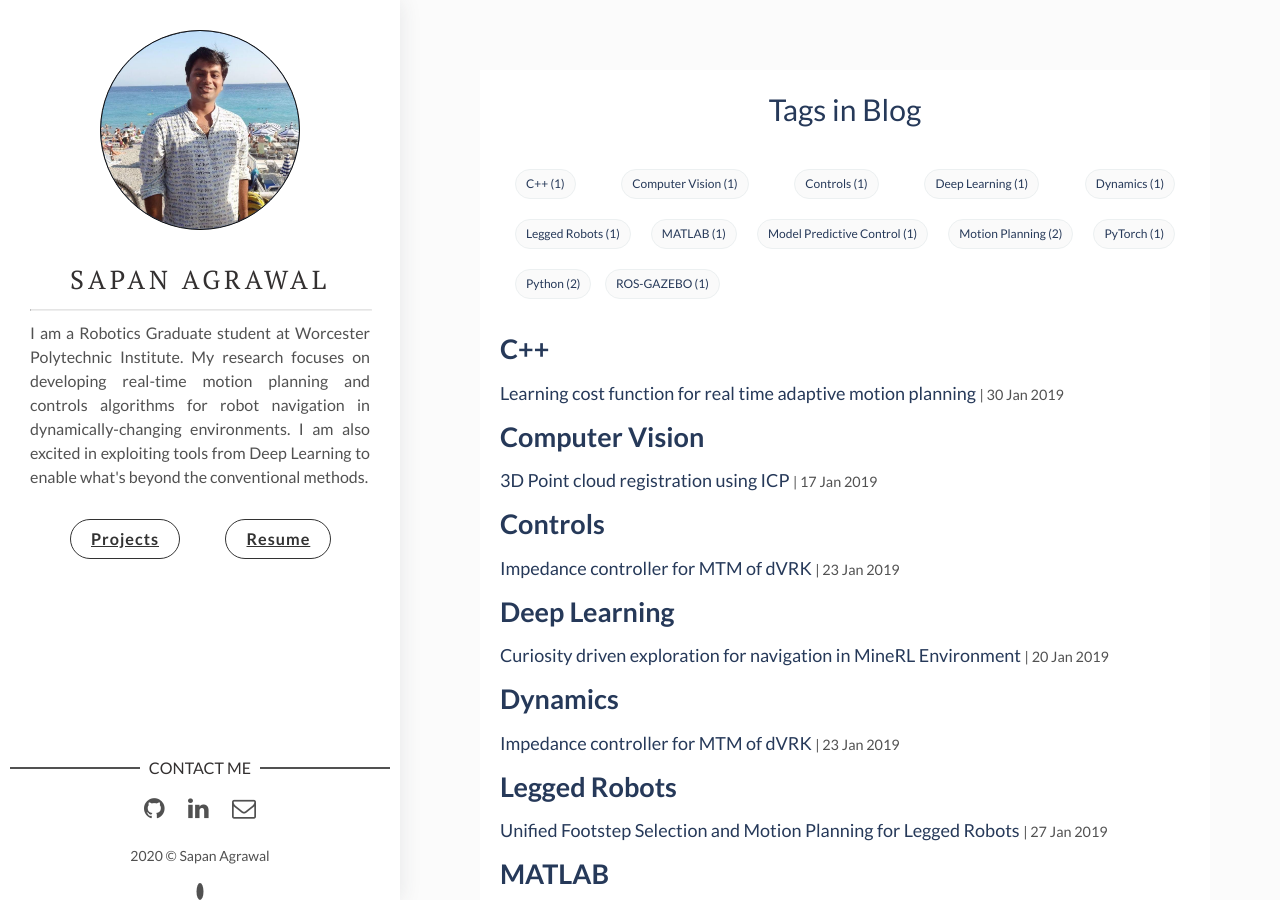
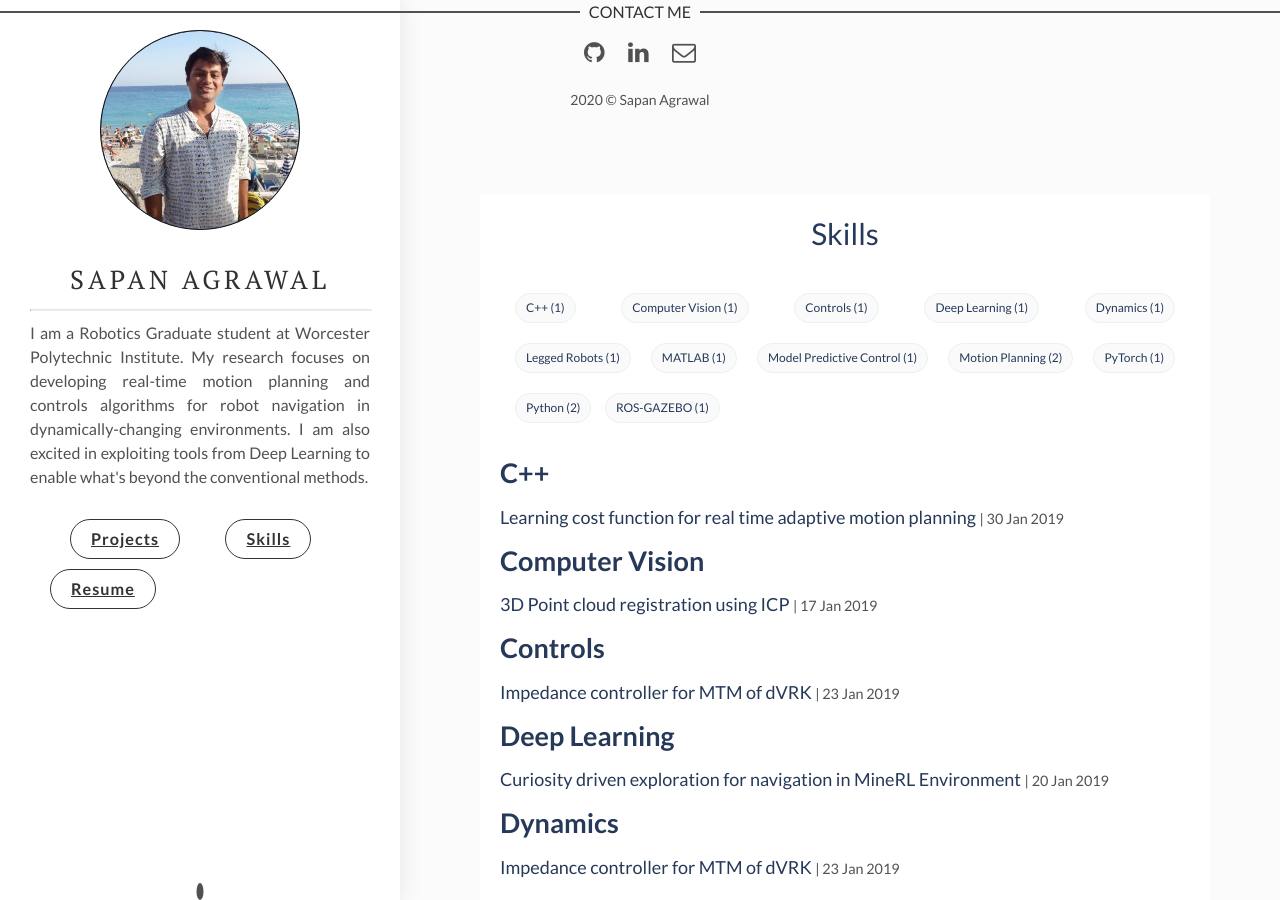
Before and after one commit to sapan-ostic/sapan-ostic.github.io, a Jekyll site: the page built from tags.html, in a window 1280 px wide and 900 px high. Built offline with Jekyll 4.4.1, drawn with Linux system fonts in a browser that asks for light colours.

Commit message:
Sequenced

```diff
--- a/_layouts/main.html
+++ b/_layouts/main.html
@@ -23,10 +23,17 @@
 
       <nav class="cover-navigation cover-navigation--primary">
         <ul class="navigation">
-          <li class="navigation__item"><a href="{{ site.baseurl }}/Sapan_Resume.pdf" title="link to Sapan's Resume" class="blog-button">Resume</a></li>
+          <li class="navigation__item"><a href="{{ site.baseurl }}/tags/" title="link to Sapan's skills" class="blog-button">Skills</a></li>
         </ul>
       </nav>
     </div>
+
+    <nav class="cover-navigation cover-navigation--primary">
+      <ul class="navigation">
+        <li class="navigation__item"><a href="{{ site.baseurl }}/Sapan_Resume.pdf" title="link to Sapan's Resume" class="blog-button">Resume</a></li>
+      </ul>
+    </nav>
+  </div>
 
   </header> <!-- End Header -->
   <footer>
--- a/tags.html
+++ b/tags.html
@@ -7,7 +7,7 @@
 {% assign tag_words = site_tags | split:',' | sort %}
 
 <section class="blog-tags">
-  <h1>Tags in Blog</h1>
+  <h1>Skills</h1>
   <ul class="tags">
 <!--  cycles through tag list and creates header row of all tags used in site with accompanying per-tag counts...-->
   {% for this_word in tag_words %}
```
